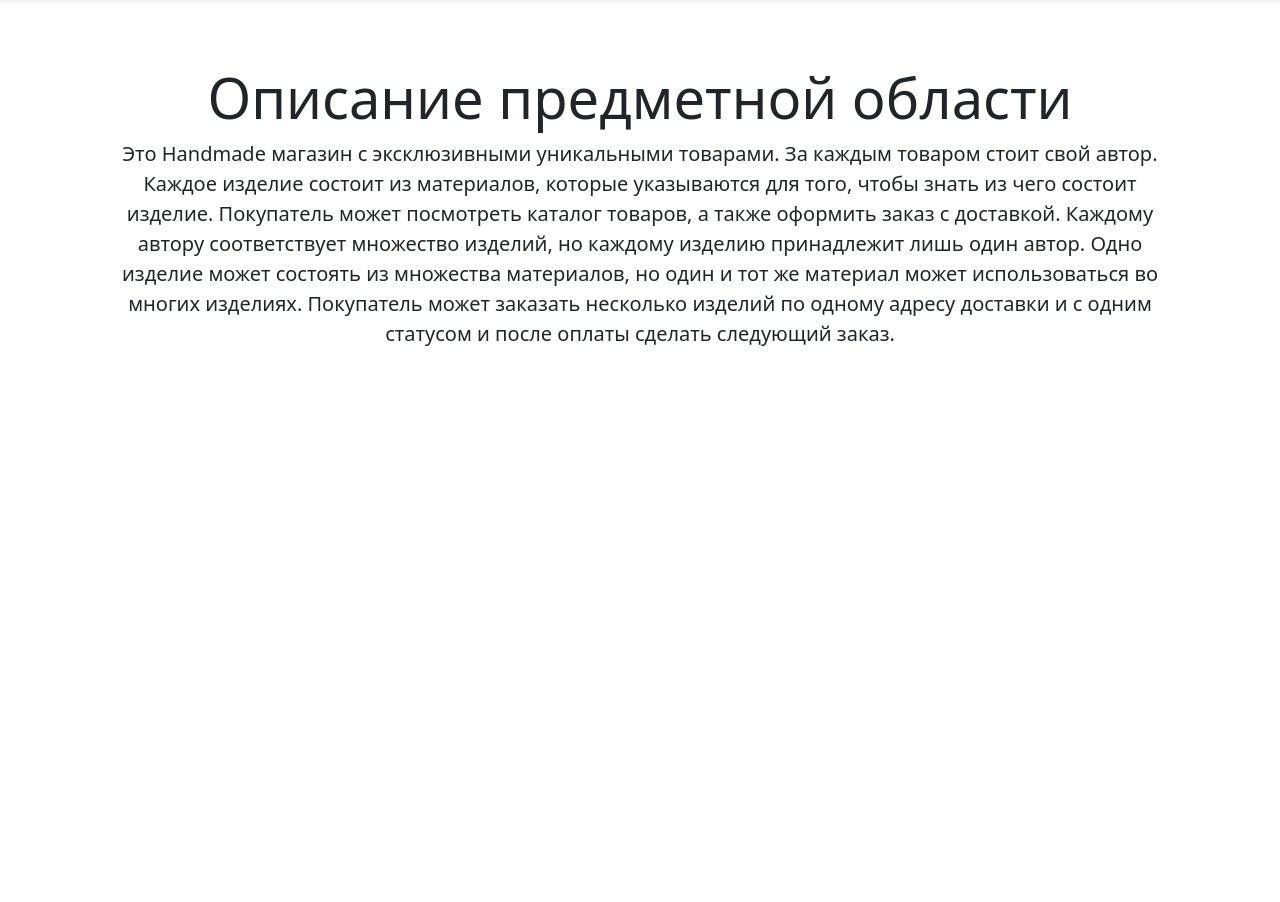
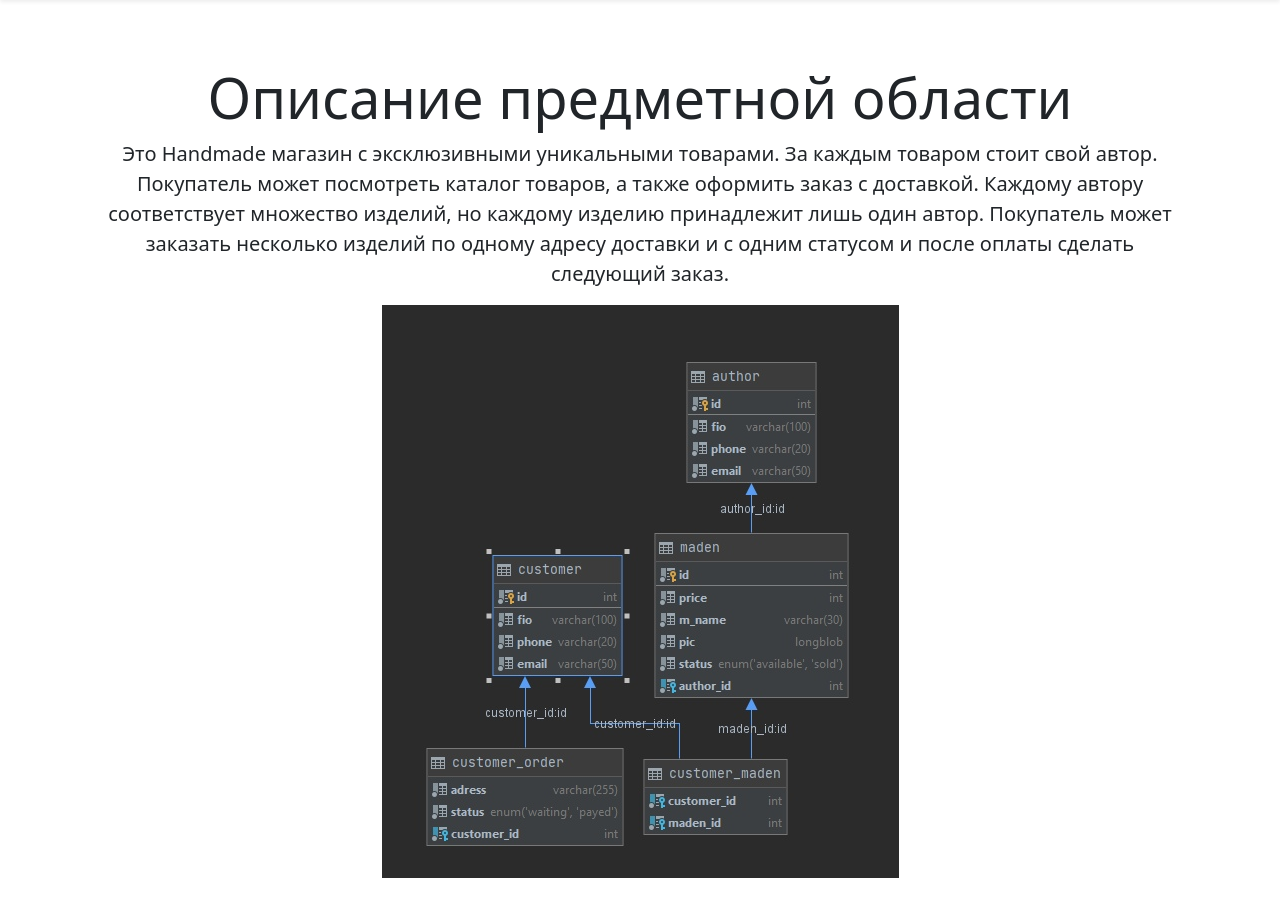
Before and after one commit to Saispir/Handmade, a PHP site: page / in a window 1280 px wide. Shown: the part 71-973 px from the top of the page. Before the commit the page ends 417 px from the top, so only its background shows below. Run offline with PHP 8.4, Linux system fonts and the light colour scheme.

Commit message:
uspokoilsya

```diff
--- a/application/index.php
+++ b/application/index.php
@@ -7,13 +7,11 @@ echo Utils::renderHeader("./html/header.html", "Главная" );
 ?>
     <div class="pricing-header px-3 py-3 pt-md-5 pb-md-4 mx-auto text-center">
         <h1 class="display-4">Описание предметной области</h1>
-        <p class="lead"> Это Handmade магазин с эксклюзивными уникальными товарами. За каждым товаром стоит свой автор. Каждое изделие состоит из материалов, которые указываются для того, чтобы знать из чего состоит изделие. Покупатель может посмотреть каталог товаров, а также оформить заказ с доставкой.
-
+        <p class="lead"> Это Handmade магазин с эксклюзивными уникальными товарами. За каждым товаром стоит свой автор. Покупатель может посмотреть каталог товаров, а также оформить заказ с доставкой.
             Каждому автору соответствует множество изделий, но каждому изделию принадлежит лишь один автор.
-            Одно изделие может состоять из множества материалов, но один и тот же материал может использоваться во многих изделиях.
             Покупатель может заказать несколько изделий по одному адресу доставки и с одним статусом и после оплаты сделать следующий заказ.
-
         </p>
+        <img src="mEM82Vr2JyA.jpg" alt="">
     </div>
 <?
 include_once "html/footer.html";
```
Also changed, not shown: application/mEM82Vr2JyA.jpg (added).
